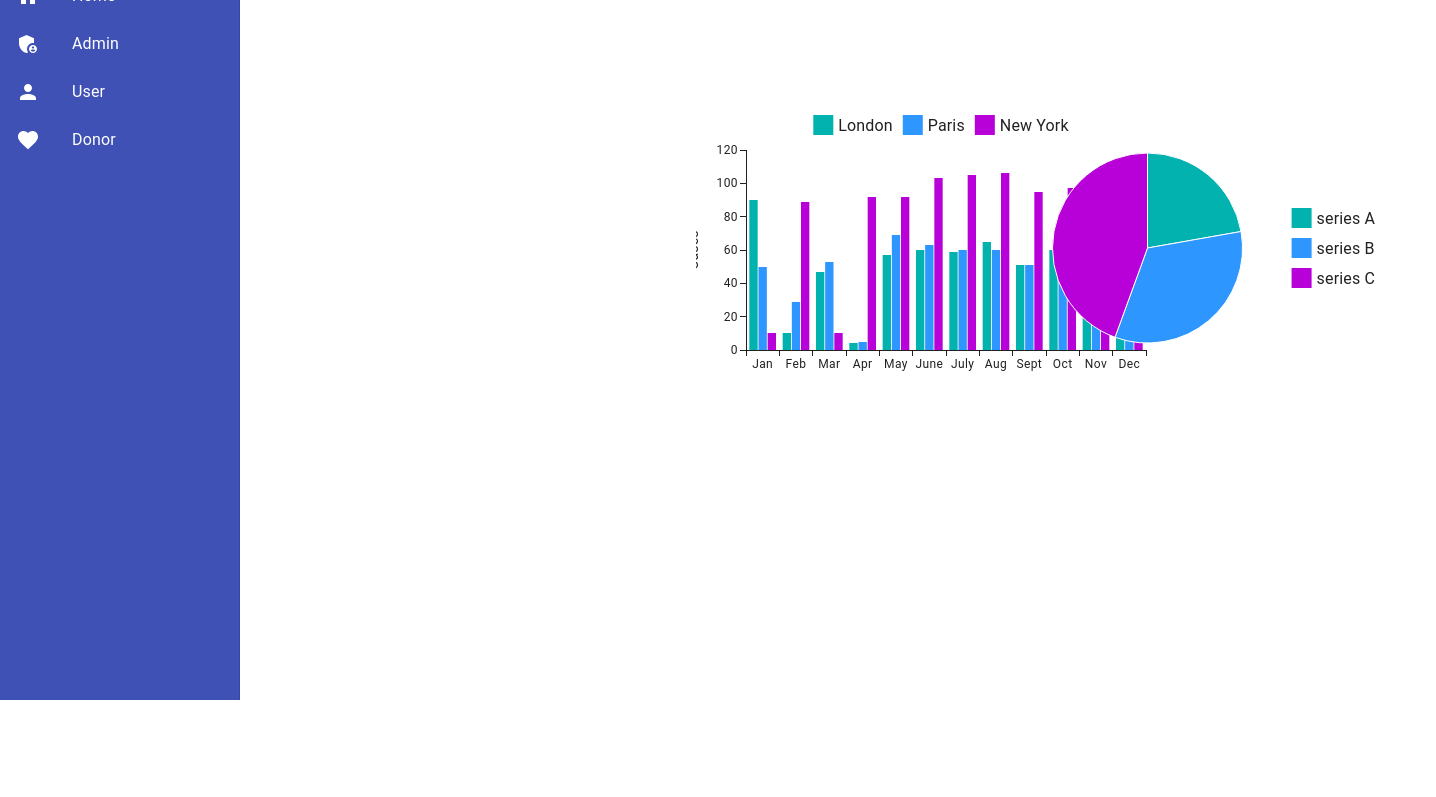
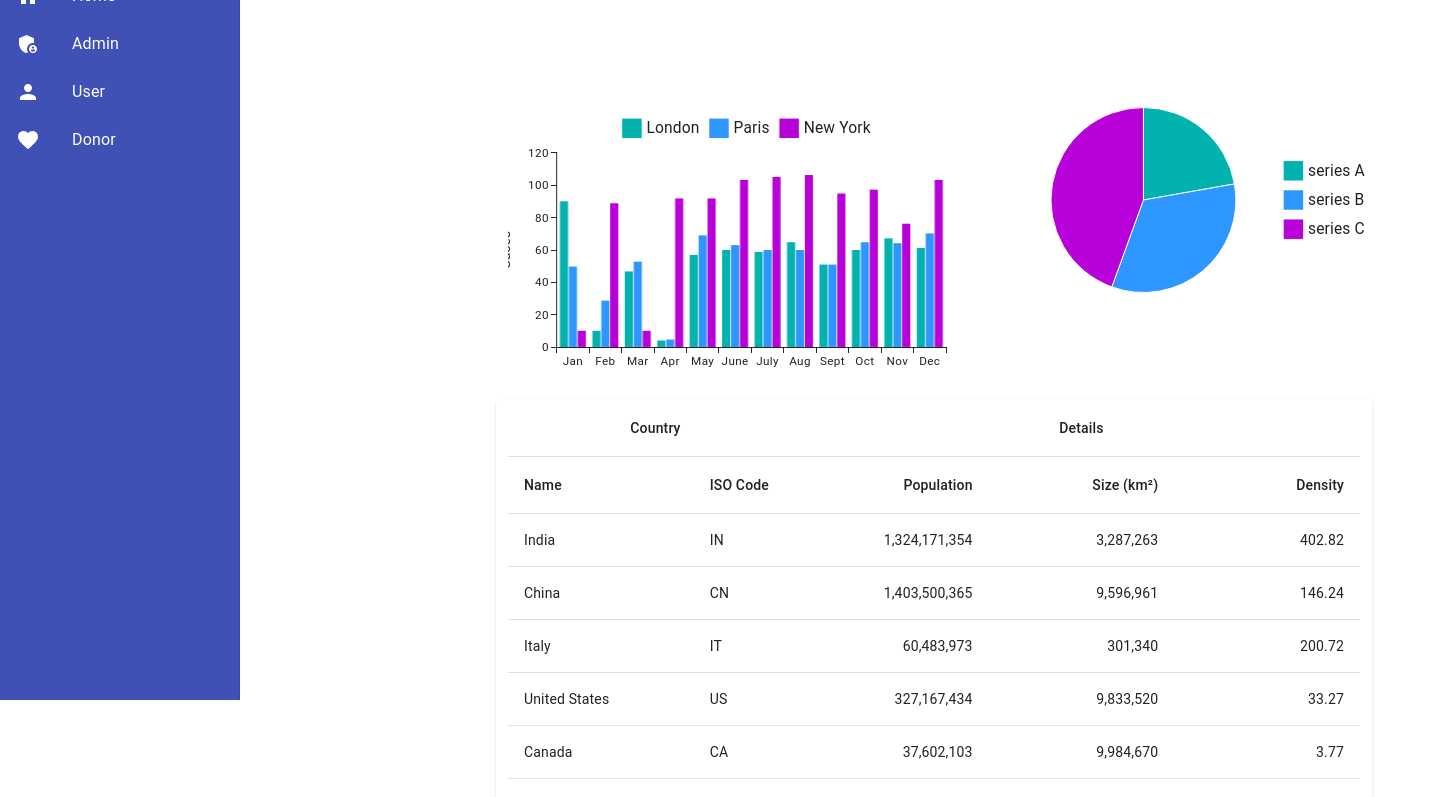
Before and after one commit to sanjaykrishnatk/blood-connect, a React (Vite) app: page /Dashboard in a window 1280 px wide. Shown: the part 100-897 px from the top of the page, 1436 px wide, since content can reach past the window. Before the commit the page ends 800 px from the top, so only its background shows below. Built offline with nearby package versions, Linux system fonts and the light colour scheme.

Commit message:
file changes

```diff
--- a/src/App.jsx
+++ b/src/App.jsx
@@ -1,16 +1,16 @@
 import "./App.css";
 import { Route, Routes } from "react-router-dom";
 import Home from "./pages/Home";
-import Admin from "./pages/Admin";
-import Dashboard from './components/Dashboard';
+// import Admin from "./pages/Admin";
+import Dashboard from "./components/Dashboard";
 import "bootstrap/dist/css/bootstrap.min.css";
 function App() {
   return (
     <>
       <Routes>
         <Route path="/" element={<Home />} />
-        <Route path="/Admin" element={<Admin/>}/>
-        <Route path="/Dashboard" element={<Dashboard/>}/>
+        {/* <Route path="/Admin" element={<Admin />} /> */}
+        <Route path="/Dashboard" element={<Dashboard />} />
       </Routes>
     </>
   );
--- a/src/pages/Admin.jsx
+++ b/src/pages/Admin.jsx
@@ -1,21 +1,22 @@
 // Admin.jsx
-import React from 'react';
-import { BarChart } from '@mui/x-charts/BarChart';
-import { axisClasses } from '@mui/x-charts/ChartsAxis';
-import { PieChart } from '@mui/x-charts/PieChart';
+import React from "react";
+import { BarChart } from "@mui/x-charts/BarChart";
+import { axisClasses } from "@mui/x-charts/ChartsAxis";
+import { PieChart } from "@mui/x-charts/PieChart";
+import Table from "../components/Table";
 
 function Admin() {
   const chartSetting = {
     yAxis: [
       {
-        label: 'Cases',
+        label: "Cases",
       },
     ],
     width: 500,
     height: 300,
     sx: {
       [`.${axisClasses.left} .${axisClasses.label}`]: {
-        transform: 'translate(-20px, 0)',
+        transform: "translate(-20px, 0)",
       },
     },
   };
@@ -27,100 +28,98 @@ function Admin() {
       london: 90,
       paris: 50,
       newYork: 10,
-      month: 'Jan',
+      month: "Jan",
     },
     {
       london: 10,
       paris: 29,
       newYork: 89,
-      month: 'Feb',
+      month: "Feb",
     },
     {
       london: 47,
       paris: 53,
       newYork: 10,
-      month: 'Mar',
+      month: "Mar",
     },
     {
       london: 4,
       paris: 5,
       newYork: 92,
-      month: 'Apr',
+      month: "Apr",
     },
     {
       london: 57,
       paris: 69,
       newYork: 92,
-      month: 'May',
+      month: "May",
     },
     {
       london: 60,
       paris: 63,
       newYork: 103,
-      month: 'June',
+      month: "June",
     },
     {
       london: 59,
       paris: 60,
       newYork: 105,
-      month: 'July',
+      month: "July",
     },
     {
       london: 65,
       paris: 60,
       newYork: 106,
-      month: 'Aug',
+      month: "Aug",
     },
     {
       london: 51,
       paris: 51,
       newYork: 95,
-      month: 'Sept',
+      month: "Sept",
     },
     {
       london: 60,
       paris: 65,
       newYork: 97,
-      month: 'Oct',
+      month: "Oct",
     },
     {
       london: 67,
       paris: 64,
       newYork: 76,
-      month: 'Nov',
+      month: "Nov",
     },
     {
       london: 61,
       paris: 70,
       newYork: 103,
-      month: 'Dec',
+      month: "Dec",
     },
   ];
 
   return (
     <>
-      <div className='row w-100 py-5 mt-5'>
-        <div className="col-md-3"></div>
-        <div className="col-md-4 p-3">
+      <div className="row w-100 py-5 mt-5">
+        <div className="col-12 p-3 d-flex flex-column">
+          <div className="d-flex">
             <BarChart
               dataset={dataset}
-            xAxis={[{ scaleType: 'band', dataKey: 'month' }]}
+              xAxis={[{ scaleType: "band", dataKey: "month" }]}
               series={[
-              { dataKey: 'london', label: 'London', valueFormatter },
-              { dataKey: 'paris', label: 'Paris', valueFormatter },
-              { dataKey: 'newYork', label: 'New York', valueFormatter },
+                { dataKey: "london", label: "London", valueFormatter },
+                { dataKey: "paris", label: "Paris", valueFormatter },
+                { dataKey: "newYork", label: "New York", valueFormatter },
               ]}
               {...chartSetting}
             />
-        </div>
-        <div className="col-md-4 p-3 ms-5 mt-5">
             <PieChart
               series={[
                 {
                   data: [
-                  { id: 0, value: 10, label: 'series A' },
-                  { id: 1, value: 15, label: 'series B' },
-                  { id: 2, value: 20, label: 'series C' },
+                    { id: 0, value: 10, label: "series A" },
+                    { id: 1, value: 15, label: "series B" },
+                    { id: 2, value: 20, label: "series C" },
                   ],
                 },
               ]}
@@ -128,7 +127,10 @@ function Admin() {
               height={200}
             />
           </div>
-        <div className="col-md-1"></div>
+          <div className="row w-100 ">
+            <Table />
+          </div>
+        </div>
       </div>
     </>
   );
--- a/src/pages/Home.css
+++ b/src/pages/Home.css
@@ -30,7 +30,8 @@
   padding: 100px 0;
 }
 .impact-header,
-.section-3-header {
+.section-3-header,
+.services-header {
   font-family: Gilroy;
   font-size: 60px;
   text-shadow: 2px 2px 4px rgba(0, 0, 0, 0.5);
@@ -46,7 +47,8 @@
   width: 85%;
   height: 350px;
 }
-#section-4 {
+#section-4,
+#section-5 {
   padding: 100px 0;
 }
 @media (min-width: 768px) {
--- a/src/pages/Home.jsx
+++ b/src/pages/Home.jsx
@@ -192,12 +192,12 @@ function Home() {
         </Row>
       </section>
       <section id="section-4">
-        <Row className="ms-0 me-0 w-100 p-0">
+        <Row className="ms-0 me-0 w-100 md-p-0">
           <iframe
-            className="p-0"
+            className="p-md-0"
             width="100%"
             height="500px"
-            src="https://www.youtube.com/embed/YHxdhI5ZrHc?si=dsdheKfMeuon5UdT&custom_thumbnail=https://encrypted-tbn0.gstatic.com/images?q=tbn:ANd9GcREoRGyXmHy_6aIgXYqWHdOT3KjfmnuSyxypw&s"
+            src="https://www.youtube.com/embed/HE_UAUyEje0"
             title="YouTube video player"
             allow="accelerometer; autoplay; clipboard-write; encrypted-media; gyroscope; picture-in-picture; web-share"
             referrerPolicy="strict-origin-when-cross-origin"
@@ -205,6 +205,13 @@ function Home() {
           ></iframe>
         </Row>
       </section>
+      <section id="section-5">
+        <Row className="ms-0 me-0 w-100">
+          <h1 className="text-center services-header">
+            Our <span style={{ color: "#DF1626" }}>Services</span>
+          </h1>
+        </Row>
+      </section>
     </>
   );
 }
```
Also changed, not shown: src/components/Dashboard.jsx (+6 -7 lines). Lines whose indentation alone changed are shown as unchanged.
